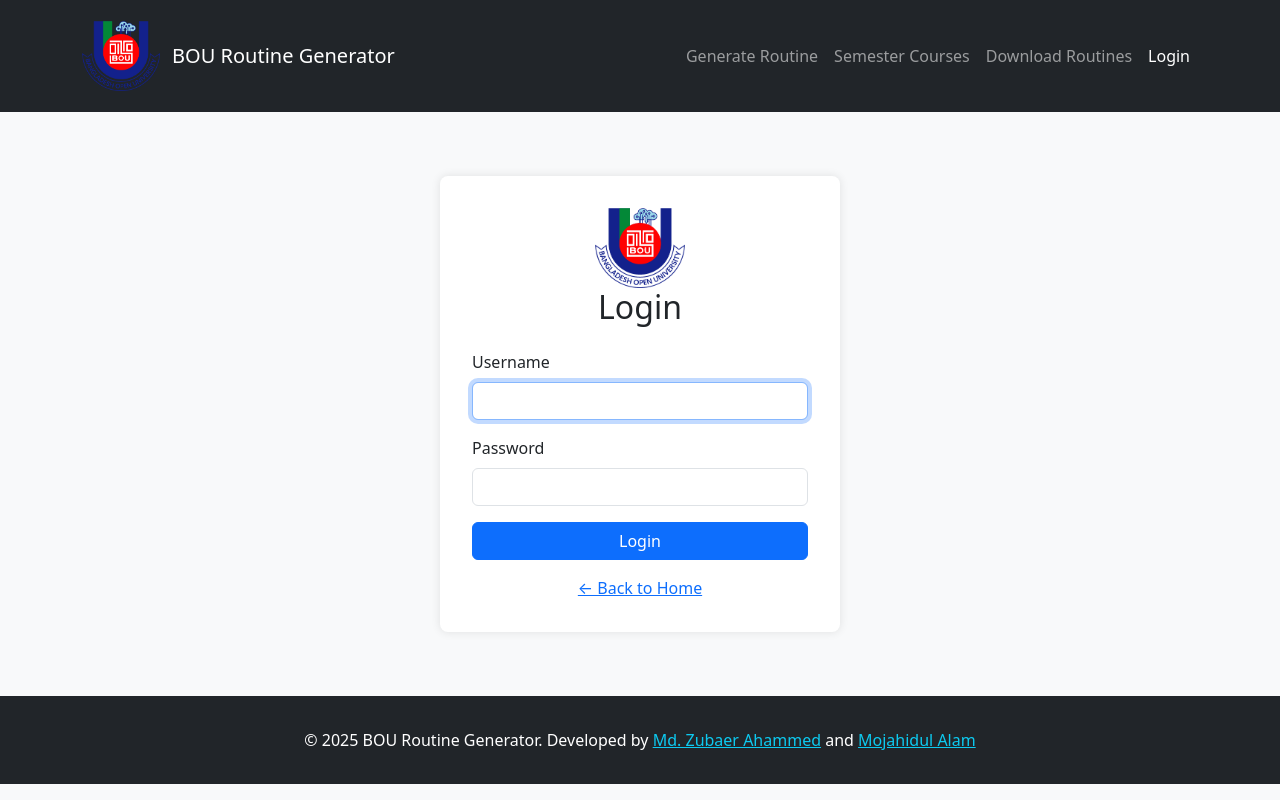
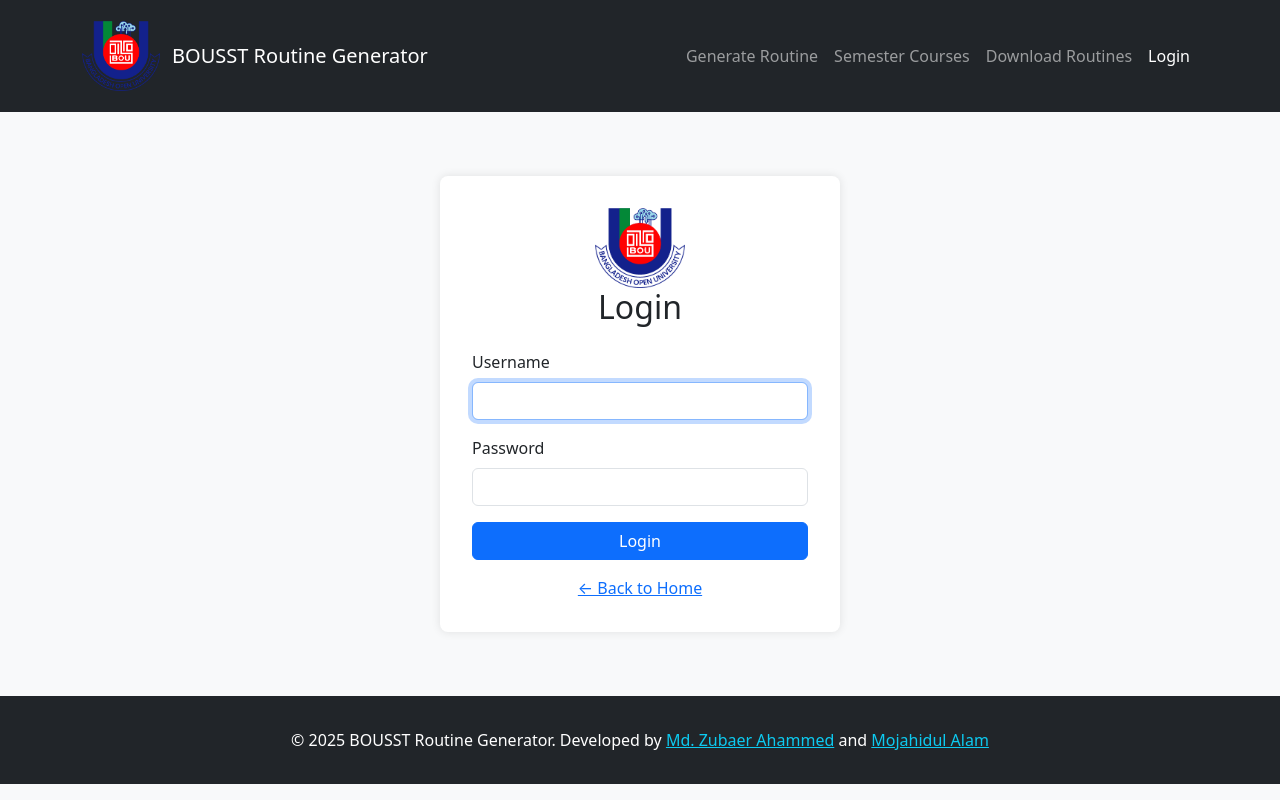
Before and after one commit to zubaer-ahammed/Academic-Routine-Automation-System, a Django app: a page that uses templates/registration/login.html in a window 1280 px wide. Run offline with Django 4.2, Linux system fonts and the light colour scheme.

Commit message:
Change BOU Routine Generator to BOUSST Routine Generator

```diff
--- a/templates/bou_routines_app/download_routines.html
+++ b/templates/bou_routines_app/download_routines.html
@@ -143,7 +143,7 @@
         <div class="container container-bou bou-header">
             <a class="navbar-brand d-flex align-items-center" href="#">
                 <img src="{% static 'bou_logo_icon.png' %}" alt="BOU Logo" class="bou-logo">
-                <span>BOU Routine Generator</span>
+                <span>BOUSST Routine Generator</span>
             </a>
             <button class="navbar-toggler" type="button" data-bs-toggle="collapse" data-bs-target="#navbarNav">
                 <span class="navbar-toggler-icon"></span>
@@ -294,7 +294,7 @@
     <footer class="bg-dark text-white text-center py-3 mt-5">
         <div class="container bou-footer-container">
             <p class="mb-0">
-                © <span id="currentYear"></span> BOU Routine Generator. Developed by
+                © <span id="currentYear"></span> BOUSST Routine Generator. Developed by
                 <a href="https://github.com/zubaer-ahammed/" target="_blank" class="text-info">Md. Zubaer Ahammed</a> and
                 <a href="https://github.com/Mojahidul21" target="_blank" class="text-info">Mojahidul Alam</a>
             </p>
--- a/templates/bou_routines_app/generate_routine.html
+++ b/templates/bou_routines_app/generate_routine.html
@@ -175,7 +175,7 @@
         <div class="container container-bou bou-header">
             <a class="navbar-brand d-flex align-items-center" href="#">
                 <img src="{% static 'bou_logo_icon.png' %}" alt="BOU Logo" class="bou-logo">
-                <span>BOU Routine Generator</span>
+                <span>BOUSST Routine Generator</span>
             </a>
             <button class="navbar-toggler" type="button" data-bs-toggle="collapse" data-bs-target="#navbarNav">
                 <span class="navbar-toggler-icon"></span>
@@ -485,7 +485,7 @@
     <footer class="bg-dark text-white text-center py-3 mt-5">
         <div class="container bou-footer-container">
             <p class="mb-0">
-                © <span id="currentYear"></span> BOU Routine Generator. Developed by
+                © <span id="currentYear"></span> BOUSST Routine Generator. Developed by
                 <a href="https://github.com/zubaer-ahammed/" target="_blank" class="text-info">Md. Zubaer Ahammed</a> and
                 <a href="https://github.com/Mojahidul21" target="_blank" class="text-info">Mojahidul Alam</a>
             </p>
--- a/templates/bou_routines_app/routine_entry.html
+++ b/templates/bou_routines_app/routine_entry.html
@@ -56,7 +56,7 @@
         <div class="container container-bou bou-header">
             <a class="navbar-brand d-flex align-items-center" href="#">
                 <img src="{% static 'bou_logo_icon.png' %}" alt="BOU Logo" class="bou-logo">
-                <span>BOU Routine Generator</span>
+                <span>BOUSST Routine Generator</span>
             </a>
             <button class="navbar-toggler" type="button" data-bs-toggle="collapse" data-bs-target="#navbarNav">
                 <span class="navbar-toggler-icon"></span>
@@ -238,7 +238,7 @@
     <footer class="bg-dark text-white text-center py-3 mt-5">
         <div class="container bou-footer-container">
             <p class="mb-0">
-                © <span id="currentYear"></span> BOU Routine Generator. Developed by
+                © <span id="currentYear"></span> BOUSST Routine Generator. Developed by
                 <a href="https://github.com/zubaer-ahammed/" target="_blank" class="text-info">Md. Zubaer Ahammed</a> and
                 <a href="https://github.com/Mojahidul21" target="_blank" class="text-info">Mojahidul Alam</a>
             </p>
--- a/templates/bou_routines_app/semester_courses.html
+++ b/templates/bou_routines_app/semester_courses.html
@@ -60,7 +60,7 @@
         <div class="container container-bou bou-header">
             <a class="navbar-brand d-flex align-items-center" href="#">
                 <img src="{% static 'bou_logo_icon.png' %}" alt="BOU Logo" class="bou-logo">
-                <span>BOU Routine Generator</span>
+                <span>BOUSST Routine Generator</span>
             </a>
             <button class="navbar-toggler" type="button" data-bs-toggle="collapse" data-bs-target="#navbarNav">
                 <span class="navbar-toggler-icon"></span>
@@ -394,7 +394,7 @@
     <footer class="bg-dark text-white text-center py-3 mt-5">
         <div class="container bou-footer-container">
             <p class="mb-0">
-                © <span id="currentYear"></span> BOU Routine Generator. Developed by
+                © <span id="currentYear"></span> BOUSST Routine Generator. Developed by
                 <a href="https://github.com/zubaer-ahammed/" target="_blank" class="text-info">Md. Zubaer Ahammed</a> and
                 <a href="https://github.com/Mojahidul21" target="_blank" class="text-info">Mojahidul Alam</a>
             </p>
--- a/templates/registration/login.html
+++ b/templates/registration/login.html
@@ -4,7 +4,7 @@
 <head>
     <meta charset="UTF-8">
     <meta name="viewport" content="width=device-width, initial-scale=1.0">
-    <title>Login - BOU Routine Generator</title>
+    <title>Login - BOUSST Routine Generator</title>
     <link href="https://cdn.jsdelivr.net/npm/bootstrap@5.3.0/dist/css/bootstrap.min.css" rel="stylesheet">
     <style>
         body {
@@ -46,7 +46,7 @@
         <div class="container container-bou bou-header">
             <a class="navbar-brand d-flex align-items-center" href="/">
                 <img src="{% static 'bou_logo_icon.png' %}" alt="BOU Logo" class="bou-logo">
-                <span>BOU Routine Generator</span>
+                <span>BOUSST Routine Generator</span>
             </a>
             <button class="navbar-toggler" type="button" data-bs-toggle="collapse" data-bs-target="#navbarNav">
                 <span class="navbar-toggler-icon"></span>
@@ -100,7 +100,7 @@
     <footer class="bg-dark text-white text-center py-3 mt-5">
         <div class="container bou-footer-container">
             <p class="mb-0">
-                © <span id="currentYear"></span> BOU Routine Generator. Developed by
+                © <span id="currentYear"></span> BOUSST Routine Generator. Developed by
                 <a href="https://github.com/zubaer-ahammed/" target="_blank" class="text-info">Md. Zubaer Ahammed</a> and
                 <a href="https://github.com/Mojahidul21" target="_blank" class="text-info">Mojahidul Alam</a>
             </p>
```
